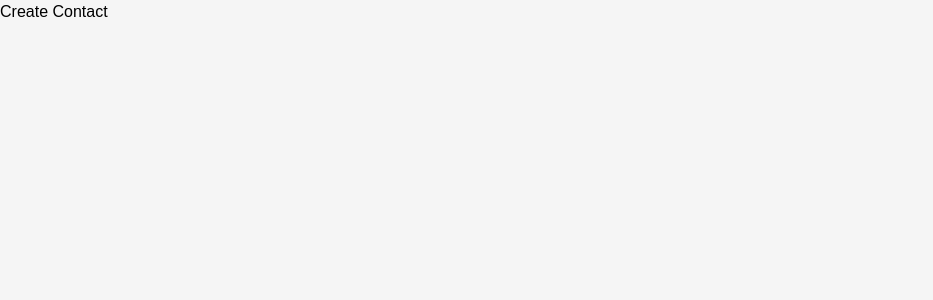
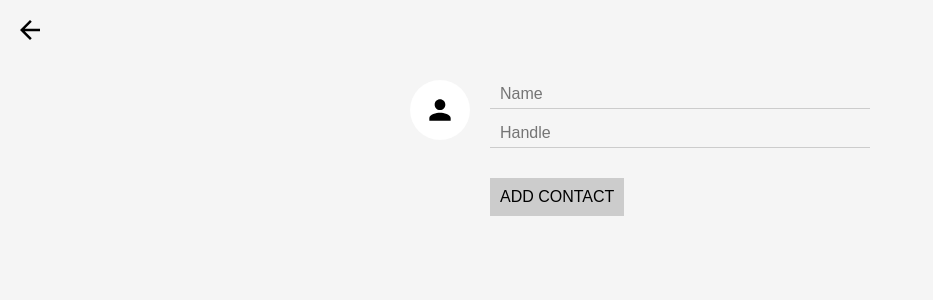
Before and after one commit to pkayokay/contacts-app, a React (Create React App) app: page /create in a window 1280 px wide. Shown: the top 300 px of the page, without its empty margins (0-933 px from the left). Built offline with nearby package versions, Linux system fonts and the light colour scheme; no server answers.

Commit message:
Serialize and let React handle form dataa

```diff
--- a/package.json
+++ b/package.json
@@ -3,6 +3,7 @@
   "version": "0.1.0",
   "private": true,
   "dependencies": {
+    "form-serialize": "^0.7.2",
     "prop-types": "^15.6.1",
     "react": "^16.3.1",
     "react-dom": "^16.3.1",
--- a/src/CreateContact.js
+++ b/src/CreateContact.js
@@ -1,10 +1,39 @@
 import React, { Component } from 'react';
-
+import { Link } from 'react-router-dom';
+import ImageInput from './ImageInput';
+import serializeForm from 'form-serialize';
 
 class CreateContact extends Component {
+  handleSubmit = (e) => {
+    e.preventDefault();
+    const values = serializeForm(e.target, { hash: true})
+
+    if (this.props.onCreateContact) {
+      this.props.onCreateContact(values);
+    }
+  }
+
   render() {
     return (
-      <div>Create Contact</div>
+      <div>
+        <Link
+          className="close-create-contact"
+          to="/">
+            Close
+        </Link>
+        <form onSubmit={this.handleSubmit} className="create-contact-form">
+        <ImageInput
+          className="create-contact-avatar-input"
+          name="avatarURL"
+          maxHeight={64}
+          />
+          <div className="create-contact-details">
+            <input type="text" name="name" placeholder="Name" />
+            <input type="text" name="handle" placeholder="Handle" />
+            <button>Add Contact</button>
+          </div>
+          </form>
+      </div>
     )
   }
 }
```
Also changed, not shown: 1 other file (tests, documents, lock files or other folders).
